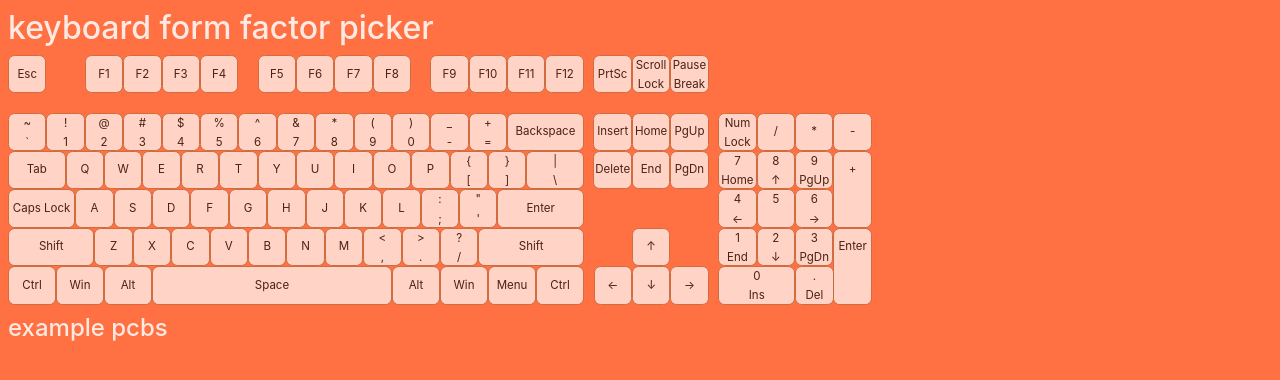
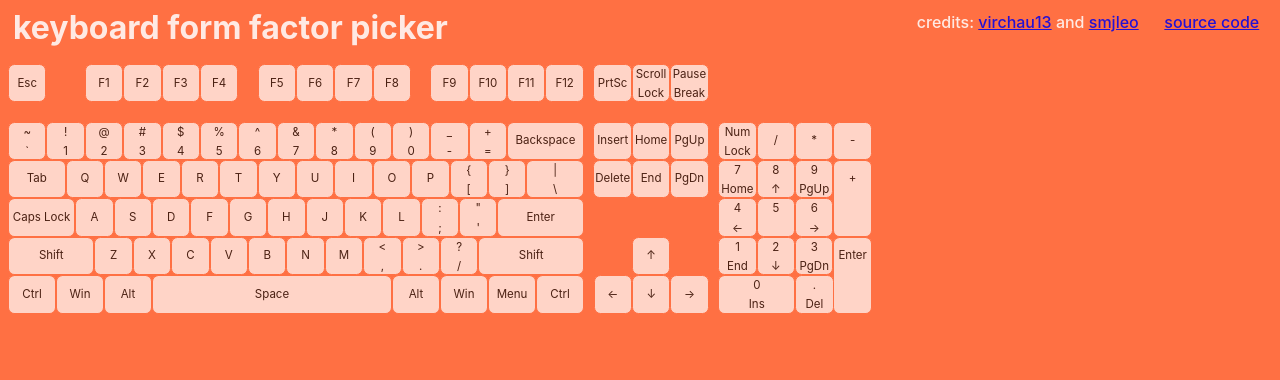
Before and after one commit to smjleo/kb-ff-picker, a website: page index.html in a window 1280 px wide. Drawn offline with Linux system fonts and the light colour scheme.

Commit message:
added credits

```diff
--- a/index.html
+++ b/index.html
@@ -8,7 +8,12 @@
     <link rel="stylesheet" href="styles.css">
 </head>
 <body>
-    <h1>keyboard form factor picker</h1>
+    <div id="topbar">
+        <h1 id="title">keyboard form factor picker</h1>
+        <a href="https://github.com/smjleo/kb-ff-picker" id="source-code">source code</a>
+        <p id="credits">credits: <a href="https://github.com/virchau13">virchau13</a> and <a href="https://github.com/smjleo">smjleo</a></p>
+    </div>
+
     <div id="keyboard">
         <div class="line" style="margin-bottom: 1.5vw;">
             <div class="key w-1 esc"><p>Esc</p></div>
@@ -130,7 +135,7 @@
             <div class="key w-6_25 alpha"><p>Space</p></div>
             <div class="key w-1_25 r_alt"><p>Alt</p></div>
             <div class="key w-1_25 r_os"><p>Win</p></div>
-            <div class="key w-1_25 l_os"><p>Menu</p></div>
+            <div class="key w-1_25 menu"><p>Menu</p></div>
             <div class="key w-1_25 r_ctrl"><p>Ctrl</p></div>
             <div class="gap w-_25"></div>
             <div class="key w-1 arrow"><p>←</p></div>
@@ -141,7 +146,6 @@
             <div class="key w-1 numpad"><div>.</div><div>Del</div></div>
         </div>
     </div>
-    <h2>example pcbs</h2>
     <div id="layouts">
 
     </div>
--- a/scripts.js
+++ b/scripts.js
@@ -5,8 +5,8 @@ function renderlayouts(desired){
     // actual logic
     return_ff(desired).forEach(e=>{
         let r = Object.assign(document.createElement("div"), {className: "layout"});
-        r.appendChild(Object.assign(document.createElement("h2"), {textContent: e[0]}));
-        r.appendChild(Object.assign(document.createElement("h3"), {textContent: e[3]}));
+        r.appendChild(Object.assign(document.createElement("h2"), {textContent: e[0], className: "layout-name"}));
+        r.appendChild(Object.assign(document.createElement("h3"), {textContent: "example pcbs: " + e[3], className: "layout-examples"}));
         r.appendChild(Object.assign(document.createElement("img"), {src: e[4], className: "layout-image"}));
         layouts.appendChild(r);
     });
@@ -38,7 +38,7 @@ document.addEventListener("DOMContentLoaded", ()=>{
                 [...document.getElementsByClassName(group)].forEach(e=>{
                     e.style.opacity = selected[i] ? 0.9 : 0.7;
                 });
-                renderlayouts(groups.filter((e, i)=>selected[i]));
+                renderlayouts(groups.filter((e, i)=>selected[i] && e != "menu"));
             });
         })
     })
--- a/styles.css
+++ b/styles.css
@@ -12,6 +12,26 @@ body > h1, h2, h3, h4, h5, h6 {
     opacity: 0.85;
 }
 
+#topbar {
+    flex-direction: row;
+    opacity: 0.85;
+    font-weight: 450;
+    height: 40px;
+    margin-bottom: 1vh;
+    vertical-align: middle;
+    text-align: center;
+}
+
+#credits, #source-code {
+    float: right;
+    margin: 4px 1vw 0 1vw;
+}
+
+#title {
+    float: left;
+    width: auto;
+    margin: auto 5px auto 5px;
+}
 
 #keyboard {
     margin: 1vh auto 1vh auto;
@@ -45,7 +65,7 @@ body > h1, h2, h3, h4, h5, h6 {
     overflow: hidden;
     flex-direction: column;
     cursor: pointer;
-    border: 1px solid #bb6c3f;
+    border: 1px solid #ff7043;
     box-sizing: border-box;
 }
 
```
